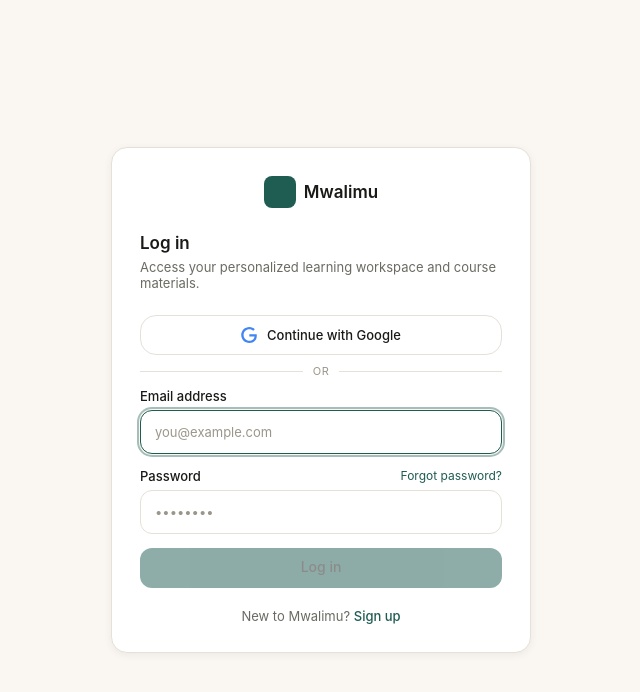
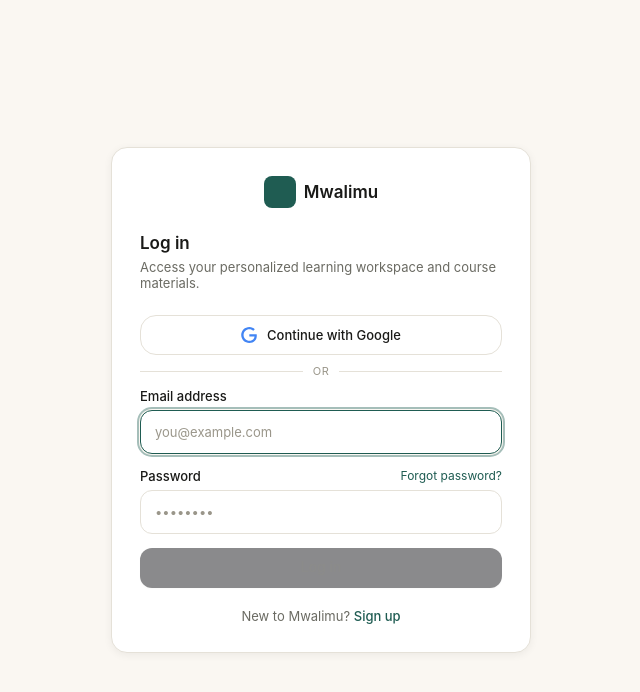
Before and after one commit to abelbyamukama23/mwalimu-ai-final, a Next.js app in the folder frontend/: page /login in a window 1280 px wide. Shown: the top 692 px of the page, without its empty margins (319-959 px from the left). Built offline with nearby package versions, Linux system fonts and the light colour scheme; no server answers; some icons are missing.

Commit message:
style(ui): update primary buttons and composer actions to high-contrast Deep Ink CTA tokens

```diff
--- a/frontend/src/app/globals.css
+++ b/frontend/src/app/globals.css
@@ -18,8 +18,14 @@
   --color-accent-hover: #184a41;
   --color-accent-subtle: #e6efec;
 
+  /* CTA / Primary Action button (Deep Ink / Crisp High Contrast) */
+  --color-cta: #18181b;
+  --color-cta-fg: #ffffff;
+  --color-cta-hover: #27272a;
+
   /* Ink */
   --color-ink: #1a1a18;
+
   --color-ink-secondary: #6b6b63;
   --color-ink-tertiary: #9a968a;
 
@@ -137,7 +143,12 @@
   --color-accent-hover: #5cb7a9;
   --color-accent-subtle: #24332f;
 
+  --color-cta: #f4f4f5;
+  --color-cta-fg: #18181b;
+  --color-cta-hover: #e4e4e7;
+
   --color-ink: #e8e6e2;
+
   --color-ink-secondary: #b0aca4;
   --color-ink-tertiary: #8a867c;
 
--- a/frontend/src/components/chat/composer.tsx
+++ b/frontend/src/components/chat/composer.tsx
@@ -115,7 +115,7 @@
           <button
             onClick={onStop}
             aria-label="Stop generating"
-            className="focus-ring flex h-9 w-9 shrink-0 items-center justify-center rounded-full bg-accent text-white transition-colors duration-150 hover:bg-accent-hover"
+            className="focus-ring flex h-9 w-9 shrink-0 items-center justify-center rounded-full bg-cta text-cta-fg shadow-xs transition-all duration-150 active:scale-95 hover:bg-cta-hover"
           >
             <StopIcon size={16} aria-hidden />
           </button>
@@ -125,15 +125,16 @@
             disabled={!canSend}
             aria-label="Send message"
             className={cn(
-              "focus-ring flex h-9 w-9 shrink-0 items-center justify-center rounded-full transition-colors duration-150",
+              "focus-ring flex h-9 w-9 shrink-0 items-center justify-center rounded-full transition-all duration-150",
               canSend
-                ? "bg-accent text-white hover:bg-accent-hover"
+                ? "bg-cta text-cta-fg shadow-xs active:scale-95 hover:bg-cta-hover"
                 : "cursor-not-allowed bg-subtle text-ink-tertiary",
             )}
           >
             <ArrowUp02Icon size={18} aria-hidden />
           </button>
         )}
+
         </div>
       </div>
     </div>
--- a/frontend/src/components/ui/button.tsx
+++ b/frontend/src/components/ui/button.tsx
@@ -3,14 +3,16 @@
 import { cn } from "@/lib/utils";
 
 const buttonVariants = cva(
-  "inline-flex items-center justify-center gap-2 rounded-md font-medium transition-colors duration-150 focus-ring disabled:cursor-not-allowed disabled:opacity-50",
+  "inline-flex items-center justify-center gap-2 rounded-md font-medium transition-all duration-150 focus-ring active:scale-[0.98] disabled:cursor-not-allowed disabled:opacity-50 disabled:active:scale-100",
   {
     variants: {
       variant: {
-        primary: "bg-accent text-white hover:bg-accent-hover",
+        primary: "bg-cta text-cta-fg hover:bg-cta-hover shadow-xs",
         secondary:
-          "border border-border bg-surface text-ink hover:bg-subtle",
-        ghost: "text-accent hover:bg-accent-subtle",
+          "border border-border bg-surface text-ink hover:bg-subtle shadow-xs",
+        ghost: "text-ink-secondary hover:text-ink hover:bg-subtle",
+        accent: "bg-accent text-white hover:bg-accent-hover shadow-xs",
+        terracotta: "bg-terracotta text-white hover:bg-terracotta/90 shadow-xs",
       },
       size: {
         sm: "h-8 px-3 text-13",
@@ -21,6 +23,7 @@
     defaultVariants: { variant: "primary", size: "md" },
   },
 );
+
 
 export type ButtonProps = ButtonHTMLAttributes<HTMLButtonElement> &
   VariantProps<typeof buttonVariants>;
--- a/frontend/src/components/ui/icon-button.tsx
+++ b/frontend/src/components/ui/icon-button.tsx
@@ -3,12 +3,13 @@
 import { cn } from "@/lib/utils";
 
 const iconButtonVariants = cva(
-  "inline-flex shrink-0 items-center justify-center rounded-full transition-colors duration-150 focus-ring disabled:cursor-not-allowed disabled:opacity-40",
+  "inline-flex shrink-0 items-center justify-center rounded-full transition-all duration-150 focus-ring active:scale-95 disabled:cursor-not-allowed disabled:opacity-40 disabled:active:scale-100",
   {
     variants: {
       variant: {
-        primary: "bg-accent text-white hover:bg-accent-hover",
+        primary: "bg-cta text-cta-fg hover:bg-cta-hover shadow-xs",
         ghost: "text-ink-tertiary hover:bg-subtle hover:text-ink-secondary",
+        accent: "bg-accent text-white hover:bg-accent-hover shadow-xs",
       },
       size: {
         sm: "h-7 w-7",
@@ -18,6 +19,7 @@
     defaultVariants: { variant: "ghost", size: "md" },
   },
 );
+
 
 export type IconButtonProps = ButtonHTMLAttributes<HTMLButtonElement> &
   VariantProps<typeof iconButtonVariants> & {
```
